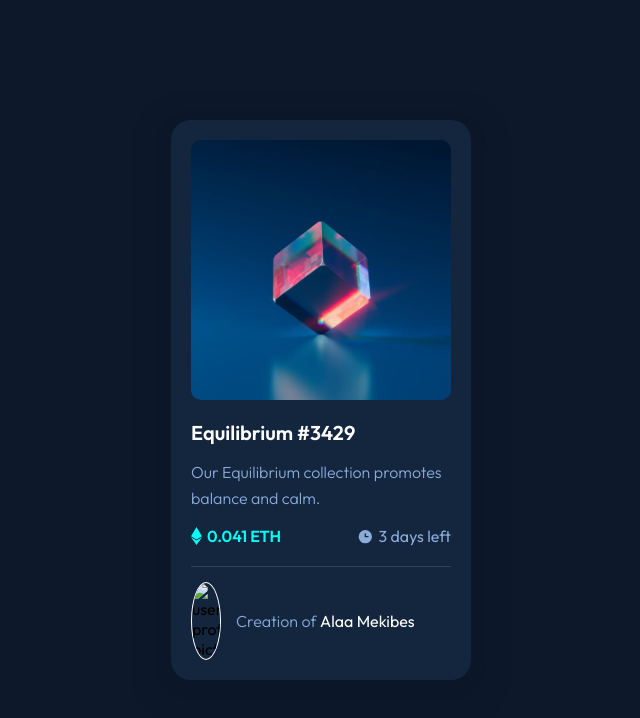
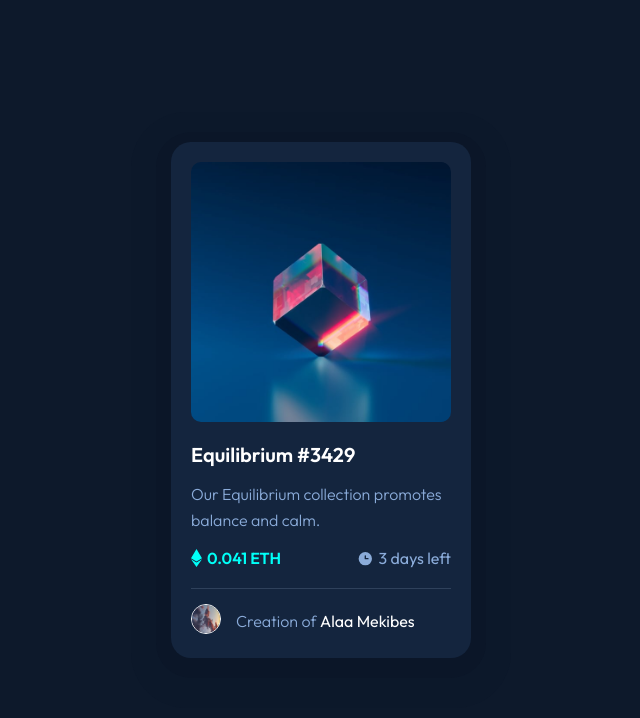
Before and after one commit to alaa-mekibes/nft-preview-card-component-frontend-mentor, a plain HTML site: page index.html in a window 1280 px wide. Shown: the whole page, without its empty margins (319-959 px from the left). Drawn offline with Linux system fonts and the light colour scheme.

Commit message:
Update index.html

```diff
--- a/index.html
+++ b/index.html
@@ -33,7 +33,7 @@
             </article>
             <article class="copyright">
                 <div class="myImage">
-                    <img src="images/Alaa-Mekibes.jpg" alt="user profile picture">
+                    <img src="images/profile.jpeg" alt="user profile picture">
                 </div>
                 <p>Creation of <a href="https://github.com/alaa-mekibes">Alaa Mekibes</a></p>
             </article>
```
